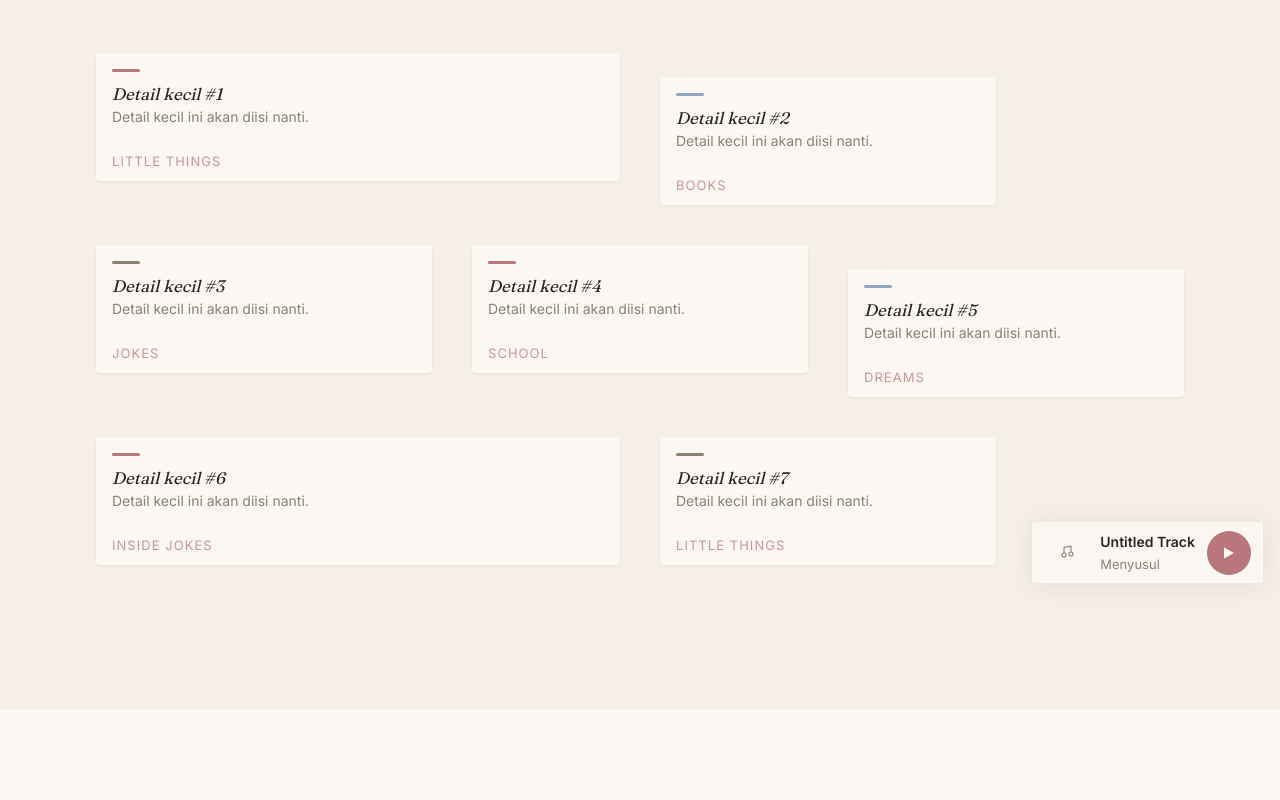
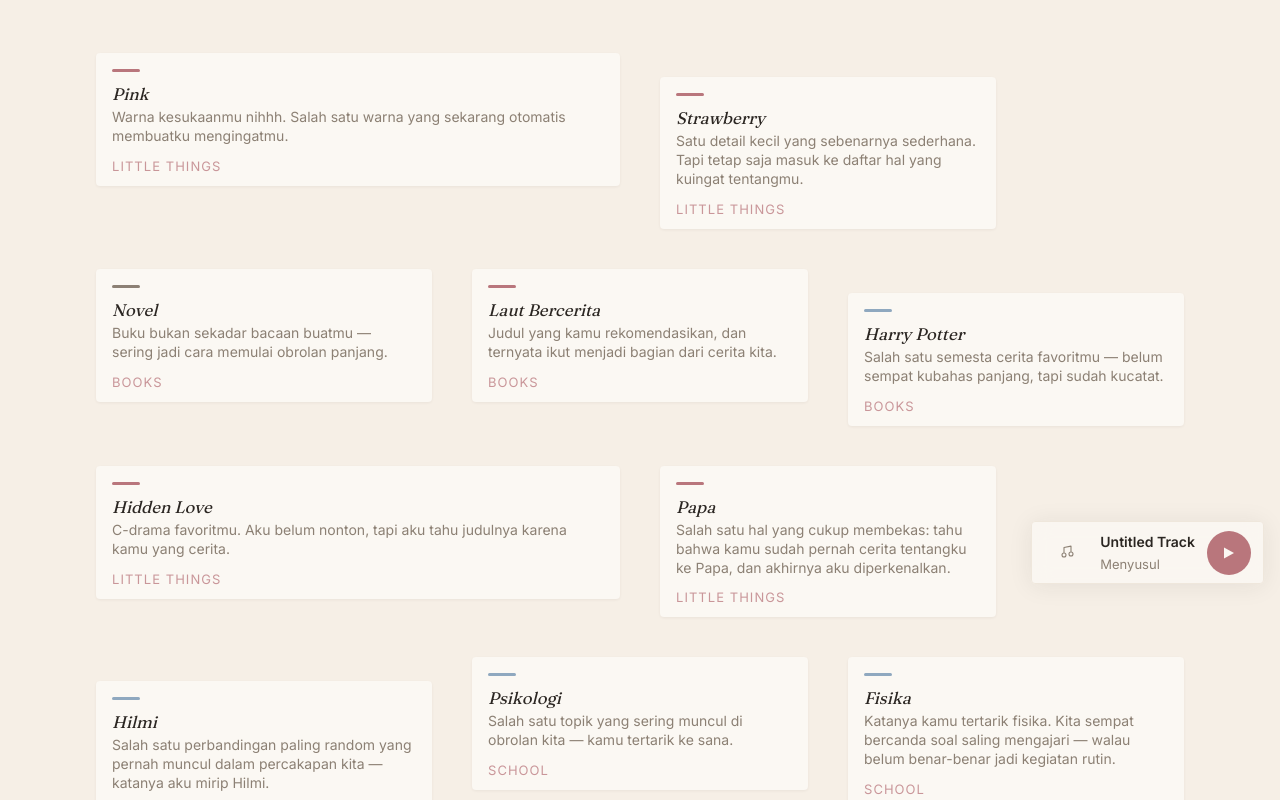
Before and after one commit to Adty-ach/for-amelia, a React (Vite) app: page /remember in a window 1280 px wide. Shown: the part 200-1000 px from the top of the page. Before the commit the page ends 909 px from the top, so only its background shows below. Built offline with nearby package versions, Linux system fonts and the light colour scheme.

Commit message:
Update Timeline and Detail

```diff
--- a/src/data/memories.ts
+++ b/src/data/memories.ts
@@ -4,10 +4,12 @@
  * Detail-detail kecil tentang Amelia yang diingat Adit. Setiap entry
  * adalah satu "catatan" di memory desk.
  *
- * PENTING: belum semua memory final dimasukkan. Placeholder di bawah
- * SENGAJA memakai wording generik ("akan diisi nanti") — tidak ada satu
- * pun detail yang dikarang tentang Amelia. Saat memory asli siap, ganti
- * `title`/`note` (dan isi field opsional lain) tanpa menyentuh komponen.
+ * Semua isi di bawah ini ditelusuri langsung dari canon percakapan yang
+ * sudah diberikan — bukan tebakan, bukan fakta baru. Memory tentang
+ * "Papa" dan "Hilmi" ditulis hati-hati: hanya fakta yang memang
+ * diberikan (dekat dengan Papa, sudah pernah diceritakan, sudah
+ * diperkenalkan / pernah dibandingkan dengan karakter Hilmi) — tidak ada
+ * kesimpulan tambahan soal status hubungan atau restu keluarga.
  *
  * Ukuran tampilan (feature/medium/small) dihitung otomatis dari posisi
  * di array ini — sama seperti Gallery — supaya menambah memory baru
@@ -36,11 +38,132 @@ export interface Memory {
 }
 
 export const memories: Memory[] = [
-  { id: "memory-01", title: "Detail kecil #1", note: "Detail kecil ini akan diisi nanti.", category: "little-things", accent: "rose" },
-  { id: "memory-02", title: "Detail kecil #2", note: "Detail kecil ini akan diisi nanti.", category: "books", accent: "blue" },
-  { id: "memory-03", title: "Detail kecil #3", note: "Detail kecil ini akan diisi nanti.", category: "jokes", accent: "cream" },
-  { id: "memory-04", title: "Detail kecil #4", note: "Detail kecil ini akan diisi nanti.", category: "school", accent: "rose" },
-  { id: "memory-05", title: "Detail kecil #5", note: "Detail kecil ini akan diisi nanti.", category: "dreams", accent: "blue" },
-  { id: "memory-06", title: "Detail kecil #6", note: "Detail kecil ini akan diisi nanti.", category: "inside-jokes", accent: "rose" },
-  { id: "memory-07", title: "Detail kecil #7", note: "Detail kecil ini akan diisi nanti.", category: "little-things", accent: "cream" },
+  {
+    id: "memory-pink",
+    title: "Pink",
+    note: "Warna kesukaanmu nihhh. Salah satu warna yang sekarang otomatis membuatku mengingatmu.",
+    category: "little-things",
+    accent: "rose",
+  },
+  {
+    id: "memory-strawberry",
+    title: "Strawberry",
+    note: "Satu detail kecil yang sebenarnya sederhana. Tapi tetap saja masuk ke daftar hal yang kuingat tentangmu.",
+    category: "little-things",
+    accent: "rose",
+  },
+  {
+    id: "memory-novel",
+    title: "Novel",
+    note: "Buku bukan sekadar bacaan buatmu — sering jadi cara memulai obrolan panjang.",
+    category: "books",
+    accent: "cream",
+  },
+  {
+    id: "memory-laut-bercerita",
+    title: "Laut Bercerita",
+    note: "Judul yang kamu rekomendasikan, dan ternyata ikut menjadi bagian dari cerita kita.",
+    category: "books",
+    accent: "rose",
+    relatedChapter: "Bab II — Laut Bercerita",
+  },
+  {
+    id: "memory-harry-potter",
+    title: "Harry Potter",
+    note: "Salah satu semesta cerita favoritmu — belum sempat kubahas panjang, tapi sudah kucatat.",
+    category: "books",
+    accent: "blue",
+  },
+  {
+    id: "memory-hidden-love",
+    title: "Hidden Love",
+    note: "C-drama favoritmu. Aku belum nonton, tapi aku tahu judulnya karena kamu yang cerita.",
+    category: "little-things",
+    accent: "rose",
+  },
+  {
+    id: "memory-papa",
+    title: "Papa",
+    note: "Salah satu hal yang cukup membekas: tahu bahwa kamu sudah pernah cerita tentangku ke Papa, dan akhirnya aku diperkenalkan.",
+    category: "little-things",
+    accent: "rose",
+  },
+  {
+    id: "memory-hilmi",
+    title: "Hilmi",
+    note: "Salah satu perbandingan paling random yang pernah muncul dalam percakapan kita — katanya aku mirip Hilmi.",
+    category: "inside-jokes",
+    accent: "blue",
+  },
+  {
+    id: "memory-psikologi",
+    title: "Psikologi",
+    note: "Salah satu topik yang sering muncul di obrolan kita — kamu tertarik ke sana.",
+    category: "school",
+    accent: "blue",
+  },
+  {
+    id: "memory-fisika",
+    title: "Fisika",
+    note: "Katanya kamu tertarik fisika. Kita sempat bercanda soal saling mengajari — walau belum benar-benar jadi kegiatan rutin.",
+    category: "school",
+    accent: "blue",
+  },
+  {
+    id: "memory-tka",
+    title: "TKA",
+    note: "Salah satu hal yang lagi kamu persiapkan — bagian dari kesibukanmu belakangan ini.",
+    category: "school",
+    accent: "cream",
+  },
+  {
+    id: "memory-mimpi",
+    title: "Mimpi",
+    note: "Kamu pernah cerita soal mimpi — termasuk kebiasaan mencubit tangan sendiri untuk cek apakah sudah benar-benar bangun.",
+    category: "dreams",
+    accent: "blue",
+  },
+  {
+    id: "memory-princess",
+    title: "Princess",
+    note: "Panggilan iseng yang entah kenapa malah menempel dan jadi kebiasaan.",
+    category: "inside-jokes",
+    accent: "rose",
+  },
+  {
+    id: "memory-multiplayer-mode",
+    title: "Multiplayer Mode",
+    note: "Ide random soal mimpi yang bisa dimasuki berdua. Salah satu inside joke favoritku.",
+    category: "inside-jokes",
+    accent: "blue",
+    relatedChapter: "Bab III — WhatsApp dan Panggilan Favorit",
+  },
+  {
+    id: "memory-topik-baru",
+    title: "Topik Baru",
+    note: "Kamu punya cara sendiri membuat satu topik berkembang jadi lima topik lain.",
+    category: "little-things",
+    accent: "cream",
+  },
+  {
+    id: "memory-gaya-chat",
+    title: "Gaya Chat",
+    note: "Kata-kata dipanjangkan, satu pesan jadi beberapa bubble, dan selalu ada pertanyaan balik. Aku jadi hafal polanya.",
+    category: "little-things",
+    accent: "cream",
+  },
+  {
+    id: "memory-nyaman-ngobrol",
+    title: "Nyaman Ngobrol",
+    note: "Kamu pernah bilang nyaman ngobrol denganku. Kalimat sederhana yang kubiarkan tetap sesederhana itu.",
+    category: "little-things",
+    accent: "rose",
+  },
+  {
+    id: "memory-diingat",
+    title: "Diingat",
+    note: "Kamu bilang senang karena hal-hal kecil yang pernah kamu ceritakan ternyata masih kuingat. Aku juga senang dengar itu.",
+    category: "little-things",
+    accent: "rose",
+  },
 ];
--- a/src/data/timelineEvents.ts
+++ b/src/data/timelineEvents.ts
@@ -59,7 +59,7 @@ export const timelineEvents: TimelineEvent[] = [
     id: "laut-bercerita",
     order: 4,
     label: "Laut Bercerita",
-    date: "2 Agustus 2026",
+    date: "1 Agustus 2026",
     description: "Sebuah judul buku yang direkomendasikan Amelia, yang kemudian menjadi bagian dari cerita kami.",
     relatedChapter: "Bab II — Laut Bercerita",
     accent: "rose",
@@ -68,7 +68,7 @@ export const timelineEvents: TimelineEvent[] = [
     id: "story-kuesioner",
     order: 5,
     label: "Story Kuesioner",
-    date: "3 Agustus 2026",
+    date: "2 Agustus 2026",
     description: "Amelia membuat Story tentang kuesioner untuk penelitian kakaknya — permintaan tolong yang sederhana.",
     relatedChapter: "Bab I — Mutual",
     accent: "cream",
@@ -77,7 +77,7 @@ export const timelineEvents: TimelineEvent[] = [
     id: "kupanggil-kakak-atau-nama",
     order: 6,
     label: "\u201CKupanggil kakak atau nama aja?\u201D",
-    date: "3 Agustus 2026",
+    date: "2 Agustus 2026",
     description: "Pertanyaan kecil yang ternyata menjadi salah satu titik perubahan.",
     relatedChapter: "Bab I — Mutual",
     accent: "rose",
@@ -86,7 +86,7 @@ export const timelineEvents: TimelineEvent[] = [
     id: "percakapan-berkembang",
     order: 7,
     label: "Percakapan Mulai Berkembang",
-    date: "3 Agustus 2026",
+    date: "2 Agustus 2026",
     description: "Satu pertanyaan melahirkan pertanyaan lain — obrolan kami mulai punya alasan untuk terus berlanjut.",
     relatedChapter: "Bab I — Mutual",
     accent: "blue",
@@ -95,7 +95,7 @@ export const timelineEvents: TimelineEvent[] = [
     id: "pindah-whatsapp",
     order: 8,
     label: "Pindah ke WhatsApp",
-    date: "5 Agustus 2026",
+    date: "7 Agustus 2026",
     description: "Ruang percakapan menjadi lebih personal.",
     relatedChapter: "Bab III — WhatsApp dan Panggilan Favorit",
     accent: "blue",
@@ -104,7 +104,7 @@ export const timelineEvents: TimelineEvent[] = [
     id: "inside-joke-princess",
     order: 9,
     label: "Inside Joke Princess",
-    date: "6 Agustus 2026",
+    date: "9 Agustus 2026",
     description: "Sebuah panggilan iseng yang kemudian hidup sendiri dalam percakapan kami.",
     relatedChapter: "Bab III — WhatsApp dan Panggilan Favorit",
     accent: "rose",
@@ -113,7 +113,7 @@ export const timelineEvents: TimelineEvent[] = [
     id: "mimpi-multiplayer-mode",
     order: 10,
     label: "Percakapan tentang Mimpi / Multiplayer Mode",
-    date: "7 Agustus 2026",
+    date: "10 Agustus 2026",
     description: "Dari cerita tentang mimpi, kami mengembangkan sebuah ide random: multiplayer mode di dalam mimpi.",
     relatedChapter: "Bab III — WhatsApp dan Panggilan Favorit",
     accent: "blue",
@@ -121,16 +121,16 @@ export const timelineEvents: TimelineEvent[] = [
   {
     id: "tempat-bercerita",
     order: 11,
-    label: "Aditya Mulai Menjadi Tempat Bercerita",
-    date: "3 Agustus 2026",
+    label: "Mulai Menjadi Tempat Bercerita Satu Sama Lain",
+    date: "4 Agustus 2026",
     description: "Amelia mulai membawa cerita yang lebih personal — bukan hanya obrolan ringan.",
     accent: "rose",
   },
   {
     id: "perkenalan-papa",
     order: 12,
-    label: "Amelia Memperkenalkan Aditya kepada Papa",
-    date: "20 Agustus 2026",
+    label: "Amelia Memperkenalkanku kepada Papa",
+    date: "22 Agustus 2026",
     description: "Sebuah momen yang menunjukkan bahwa cerita ini sudah sampai ke lingkungan keluarga Amelia.",
     accent: "rose",
   },
```
